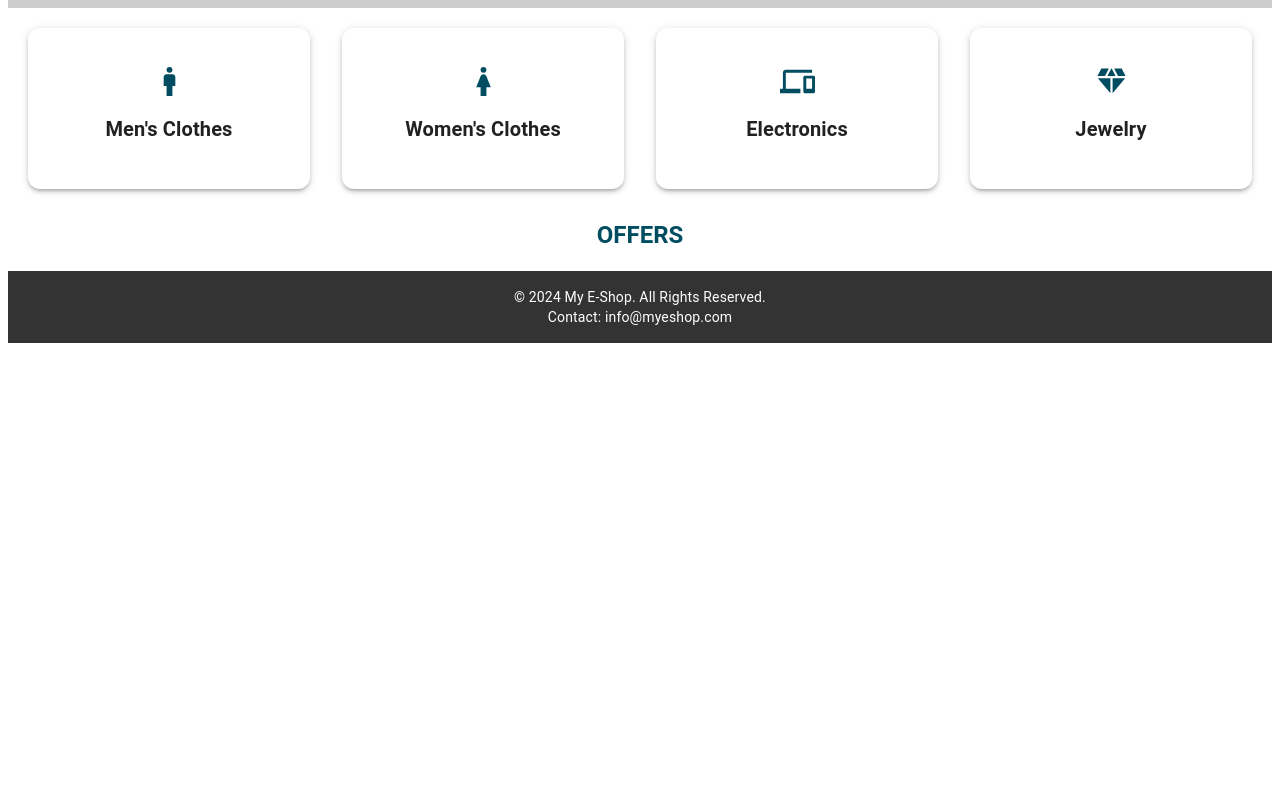
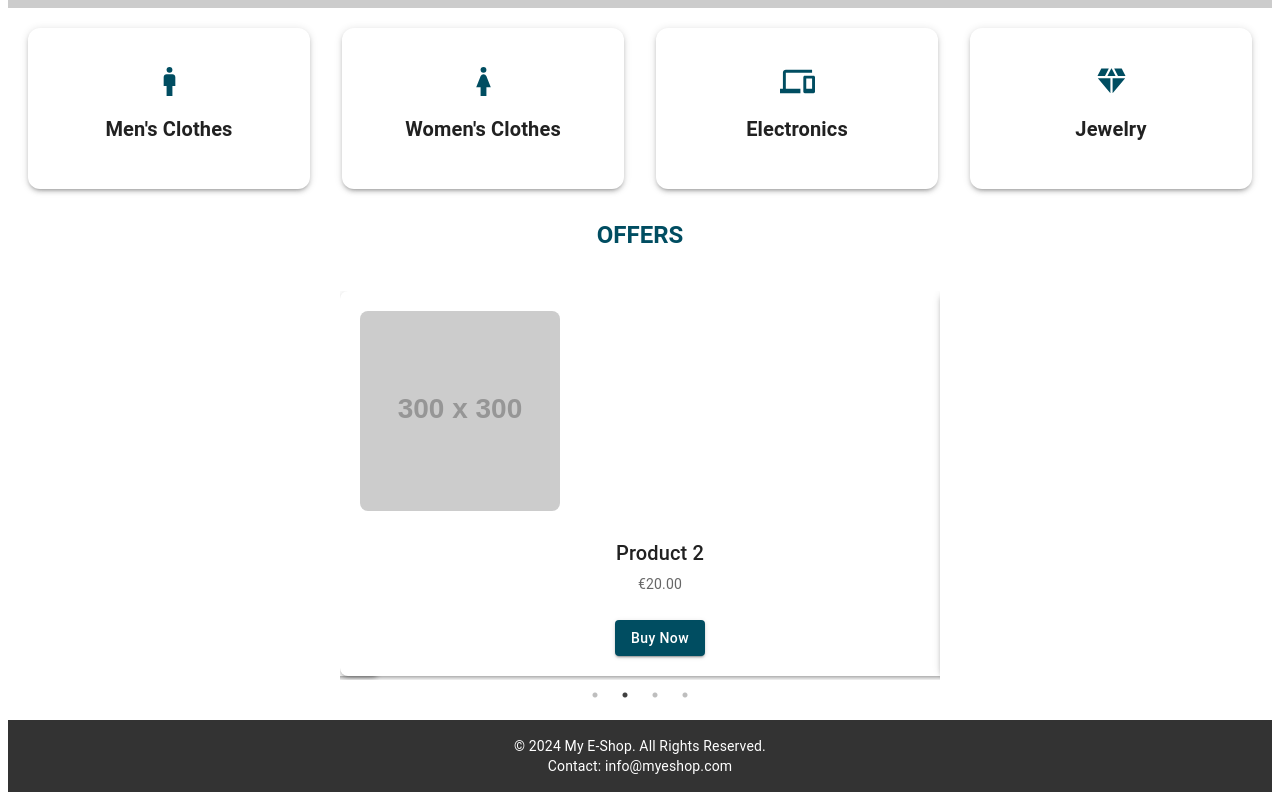
Before and after one commit to shpokas-io/e-shop-web, a React (Vite) app: page / in a window 1280 px wide. Shown: the part 561-1361 px from the top of the page. Before the commit the page ends 912 px from the top, so only its background shows below. Built offline with nearby package versions, Linux system fonts and the light colour scheme.

Commit message:
fix(HomePage): prevent footer overlap with carousel

```diff
--- a/src/Pages/HomePage.tsx
+++ b/src/Pages/HomePage.tsx
@@ -8,6 +8,7 @@ import ProductCarousel from "../components/ProductCarousel/ProductCarousel";
 import Footer from "../components/Footer/Footer";
 import HeroSection from "../components/HeroSection/HeroSection";
 import CategorySection from "../components/CategorySection/CategorySection";
+import Box from "@mui/material/Box";
 
 const HomePage: React.FC = () => {
   const theme = useTheme();
@@ -15,7 +16,13 @@ const HomePage: React.FC = () => {
   const isTabletOrMobile = useMediaQuery(theme.breakpoints.down("md"));
 
   return (
-    <>
+    <Box
+      sx={{
+        display: "flex",
+        flexDirection: "column",
+        minHeight: "100vh",
+      }}
+    >
       <Header />
       {isDesktop && (
         <>
@@ -30,8 +37,11 @@ const HomePage: React.FC = () => {
           <ProductCarousel />
         </>
       )}
+      <Box sx={{ flex: 1, paddingBottom: "20px" }}>
+        <ProductCarousel />
+      </Box>
       <Footer />
-    </>
+    </Box>
   );
 };
 
--- a/src/components/ProductCarousel/ProductCarousel.tsx
+++ b/src/components/ProductCarousel/ProductCarousel.tsx
@@ -14,25 +14,25 @@ const mockProducts = [
   {
     id: 1,
     name: "Product 1",
-    image: "https://via.placeholder.com/150",
+    image: "https://via.placeholder.com/300",
     price: "€10.00",
   },
   {
     id: 2,
     name: "Product 2",
-    image: "https://via.placeholder.com/150",
+    image: "https://via.placeholder.com/300",
     price: "€20.00",
   },
   {
     id: 3,
     name: "Product 3",
-    image: "https://via.placeholder.com/150",
+    image: "https://via.placeholder.com/300",
     price: "€30.00",
   },
   {
     id: 4,
     name: "Product 4",
-    image: "https://via.placeholder.com/150",
+    image: "https://via.placeholder.com/300",
     price: "€40.00",
   },
 ];
@@ -45,16 +45,17 @@ const ProductCarousel: React.FC = () => {
     slidesToShow: 1,
     slidesToScroll: 1,
     autoplay: true,
-    autoplaySpeed: 2000,
+    autoplaySpeed: 3000,
   };
 
   return (
     <Box
       sx={{
-        marginTop: "20px",
-        padding: "10px",
-        maxWidth: 300,
+        marginTop: "40px",
+        padding: "20px",
+        maxWidth: "600px",
         margin: "0 auto",
+        textAlign: "center",
       }}
     >
       <Slider {...settings}>
@@ -65,27 +66,28 @@ const ProductCarousel: React.FC = () => {
               display: "flex",
               flexDirection: "column",
               alignItems: "center",
-              justifyContent: "center",
               textAlign: "center",
               padding: "20px",
               boxShadow: 3,
               borderRadius: 2,
+              transition: "transform 0.3s",
+              "&:hover": {
+                transform: "scale(1.05)",
+              },
             }}
           >
             <CardMedia
               component="img"
               image={product.image}
               alt={product.name}
-              sx={{ width: 150, height: 150, marginBottom: "10px" }}
+              sx={{
+                width: 200,
+                height: 200,
+                marginBottom: "10px",
+                borderRadius: 2,
+              }}
             />
-            <CardContent
-              sx={{
-                display: "flex",
-                flexDirection: "column",
-                alignItems: "center",
-                textAlign: "center",
-              }}
-            >
+            <CardContent>
               <Typography variant="h6">{product.name}</Typography>
               <Typography
                 variant="body2"
@@ -97,8 +99,13 @@ const ProductCarousel: React.FC = () => {
             </CardContent>
             <Button
               variant="contained"
-              size="small"
-              sx={{ marginTop: "10px", textTransform: "none" }}
+              size="medium"
+              sx={{
+                marginTop: "10px",
+                textTransform: "none",
+                backgroundColor: "#004d61",
+                "&:hover": { backgroundColor: "#003843" },
+              }}
             >
               Buy Now
             </Button>
```
